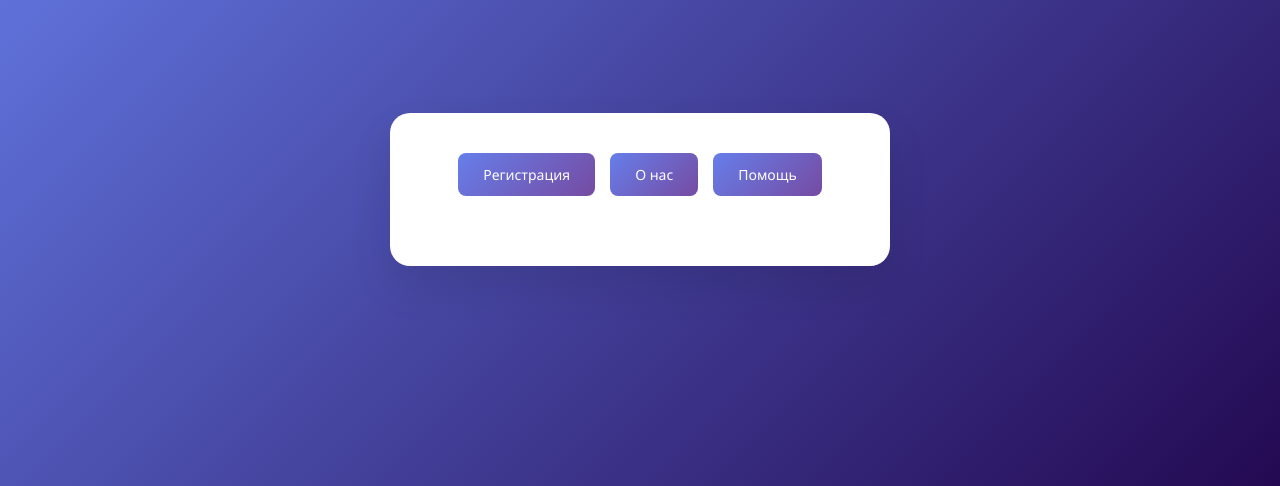
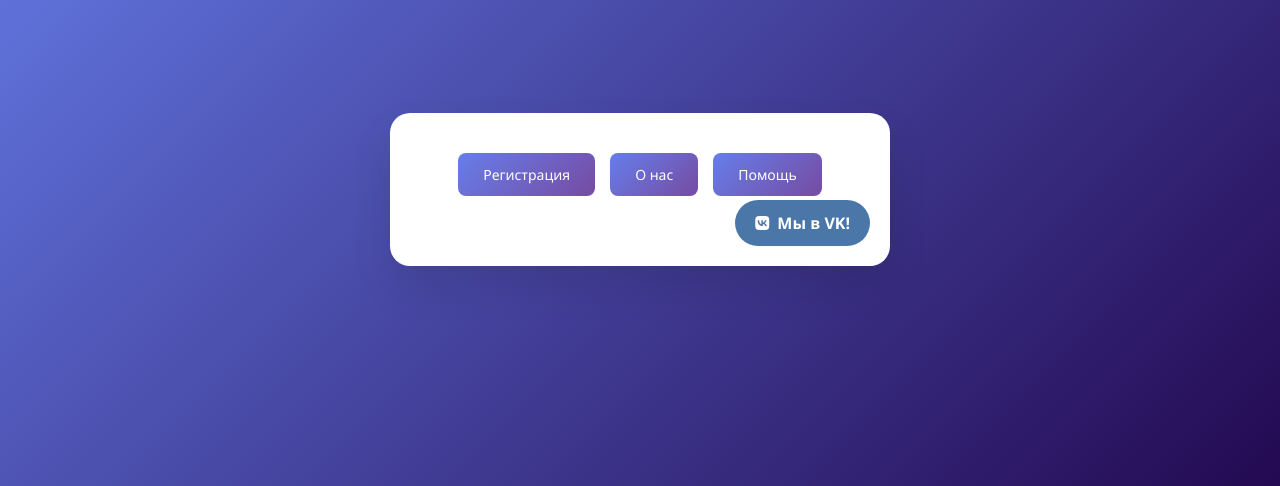
Before and after one commit to MikhailPerevyazko/dfs_django_project, a Django app: page / in a window 1280 px wide. Shown: the part 211-697 px from the top of the page. Run offline with Django 5.2, Linux system fonts and the light colour scheme.

Commit message:
Добавил конпку для перехода в группу ВК

```diff
--- a/mySite/static/mySite/styles.css
+++ b/mySite/static/mySite/styles.css
@@ -279,3 +279,28 @@
 .btn-back-to-home:active {
     transform: translateY(-1px);
 }
+
+.vk-btn {
+    position: fixed;
+    bottom: 20px;
+    right: 20px;
+    z-index: 1000;
+}
+
+.vk-btn {
+    display: flex;
+    align-items: center;
+    gap: 8px;
+    background-color: #4a76a8;
+    color: white;
+    text-decoration: none;
+    padding: 12px 20px;
+    border-radius: 25px;
+    font-weight: 600;
+    transition: all 0.3s ease;
+}
+
+.vk-btn:hover {
+    background-color: #3d638f;
+    transform: translateY(-2px);
+}
--- a/mySite/templates/mySite/home.html
+++ b/mySite/templates/mySite/home.html
@@ -4,6 +4,7 @@
 <head>
     <title>Home</title>
     <link rel="stylesheet" href="{% static 'mySite/styles.css' %}">
+    <link rel="stylesheet" href="https://cdnjs.cloudflare.com/ajax/libs/font-awesome/6.0.0/css/all.min.css">
 </head>
 <body>
     <div class="container">
@@ -12,6 +13,12 @@
             <a href="/about" class="nav-btn">О нас</a>
             <a href="/help" class="nav-btn">Помощь</a>
         </div>
+        <div class="vk-container">
+            <a href="https://vk.com/fc_universitetsky" target="_blank" class="vk-btn">
+                <i class="fab fa-vk"></i>
+                Мы в VK!
+            </a>
+        </div>
     </div>
 </body>
 </html>
```
